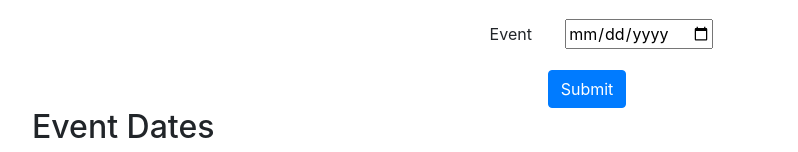
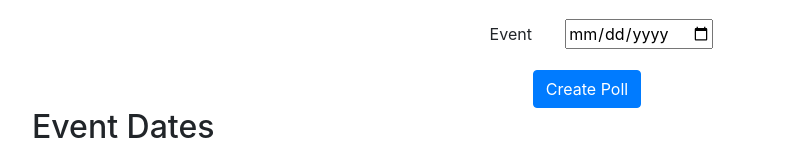
Before and after one commit to justinbansal/daily-js-projects, a website: page doodle.html in a window 1280 px wide. Shown: the part 139-291 px from the top of the page, without its empty margins (53-851 px from the left). Drawn offline with nearby package versions, Linux system fonts and the light colour scheme.

Commit message:
changed text for main submit btn

```diff
--- a/doodle.html
+++ b/doodle.html
@@ -28,7 +28,7 @@
                             <label for="date">Event</label>
                             <input type="date" name="event" id="event">
                         </div>
-                        <input class="btn btn-primary" type="submit" id="submit">
+                        <button class="btn btn-primary" id="submit">Create Poll</button>
                     </form>
                 </div>
             </div>
```
